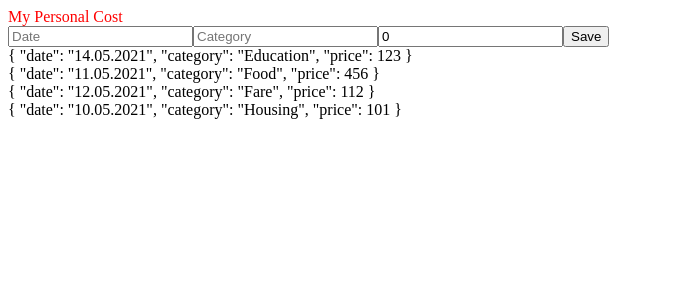
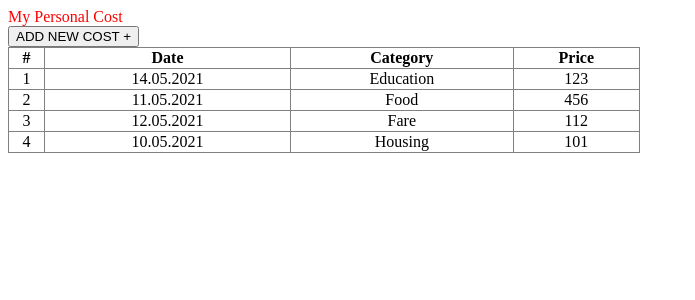
Before and after one commit to SergioZhdanko/Vue_JS, a Vue app: page / in a window 1280 px wide. Shown: the top 300 px of the page, without its empty margins (0-695 px from the left). Built offline with nearby package versions, Linux system fonts and the light colour scheme.

Commit message:
show button problems

```diff
--- a/src/App.vue
+++ b/src/App.vue
@@ -2,7 +2,8 @@
   <div id="app">
     <header :class="[$style.header]">My Personal Cost</header>
     <main>
-      <PaymentForm @add="onDataAdded" />
+      <AddNewRecordButton @click="switchIsDisplay" />
+      <PaymentForm @add="onDataAdded" v-if="isDisplay" />
       <!-- передача в пропсы компонента массива paymentsList : это мv-bind -->
       <PaymentsList :items="paymentsList" />
     </main>
@@ -12,14 +13,17 @@
 <script>
 import PaymentsList from "./components/PaymentsList"; // импорт компонента перечня расходов в главное приложение
 import PaymentForm from "./components/PaymentForm"; // импорт компонента формы в главное приложение
+import AddNewRecordButton from "./components/AddNewRecordButton"; // импорт компонента кнопки добавления в главное приложение
 export default {
   name: "App",
   components: {
     PaymentsList, // регистрация компонента перечня расходов
     PaymentForm, // регистрация компонента формы
+    AddNewRecordButton, // регистрация компонента компонента кнопки добавления
   },
   data() {
     return {
+      isDisplay: false,
       paymentsList: [
         {
           date: "14.05.2021",
@@ -50,6 +54,9 @@ export default {
       this.paymentsList.push(data);
     },
   },
+  switchIsDisplay() {
+    this.isDisplay = !this.isDisplay;
+  },
 };
 </script>
 
--- /dev/null
+++ b/src/components/AddNewRecordButton.vue
@@ -0,0 +1,25 @@
+<template>
+  <div>
+    <button @click="clicked">ADD NEW COST +</button>
+  </div>
+</template>
+
+<script>
+export default {
+  props: {},
+  data() {
+    return {
+      //   isClicked: false,
+    };
+  },
+  methods: {
+    clicked() {
+      //   this.isClicked = !this.isClicked;
+      this.$emit("clicked");
+    },
+  },
+};
+</script>
+
+<style>
+</style>
--- a/src/components/PaymentsList.vue
+++ b/src/components/PaymentsList.vue
@@ -1,8 +1,25 @@
 <template>
   <div>
-    <div v-for="(item, index) in items" :key="index">
+    <!-- <div v-for="(item, index) in items" :key="index">
       {{ item }}
-    </div>
+    </div> -->
+    <table>
+      <!-- Элемент <th> создаёт заголовок столбца — специальную ячейку, текст в которой выделяется полужирным.  -->
+      <tr>
+        <th>#</th>
+        <th>Date</th>
+        <th>Category</th>
+        <th>Price</th>
+      </tr>
+
+      <!-- Элемент <td> создаёт ячейки таблицы, внутрь которых помещаются данные таблицы.  -->
+      <tr v-for="(item, index) in items" :key="index">
+        <td>{{ index + 1 }}</td>
+        <td>{{ item.date }}</td>
+        <td>{{ item.category }}</td>
+        <td>{{ item.price }}</td>
+      </tr>
+    </table>
   </div>
 </template>
 
@@ -23,4 +40,21 @@ export default {
 </script>
 
 <style>
+/* внешние границы таблицы серого цвета толщиной 1px */
+table {
+  /*border: 1px solid grey;*/
+  border-collapse: collapse;
+  width: 50%;
+  text-align: center;
+  /*background: lightgrey;*/
+}
+
+/* границы ячеек первого ряда таблицы */
+th {
+  border: 1px solid grey;
+}
+/* границы ячеек тела таблицы */
+td {
+  border: 1px solid grey;
+}
 </style>
```
